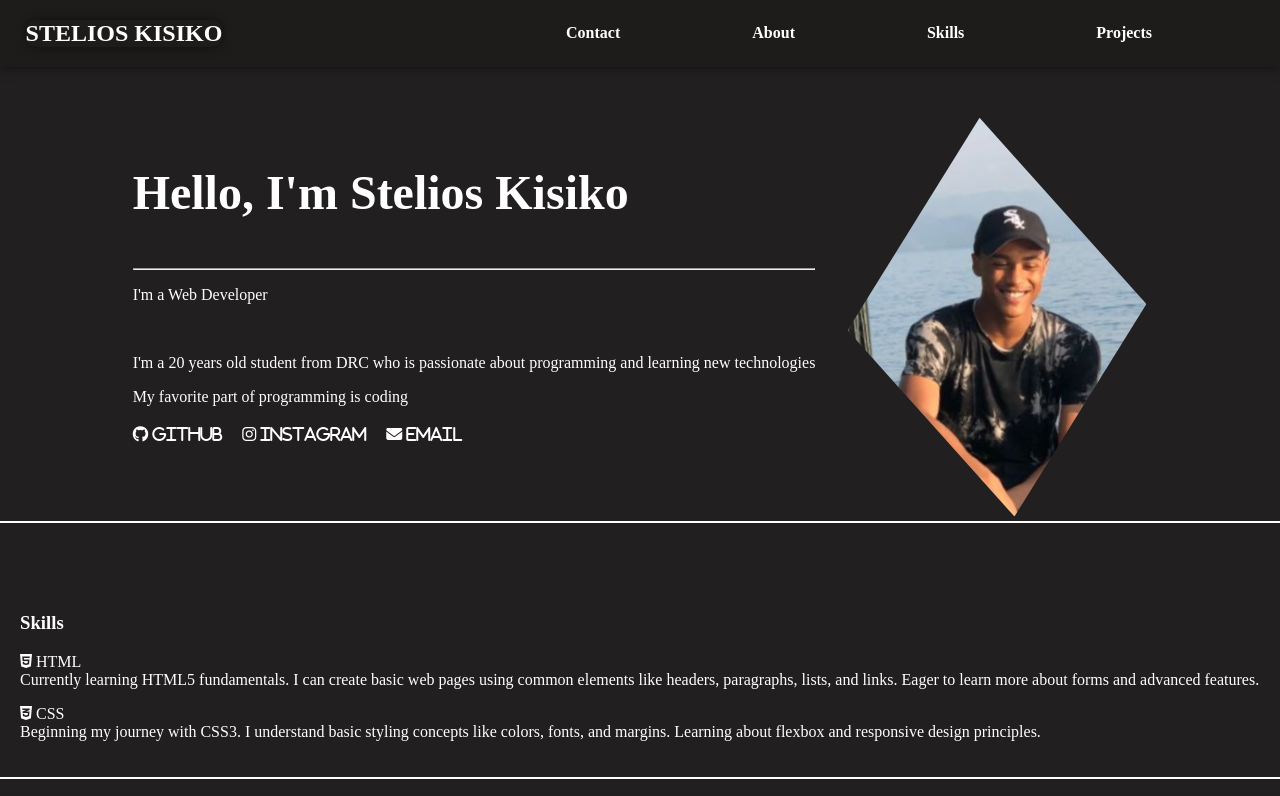
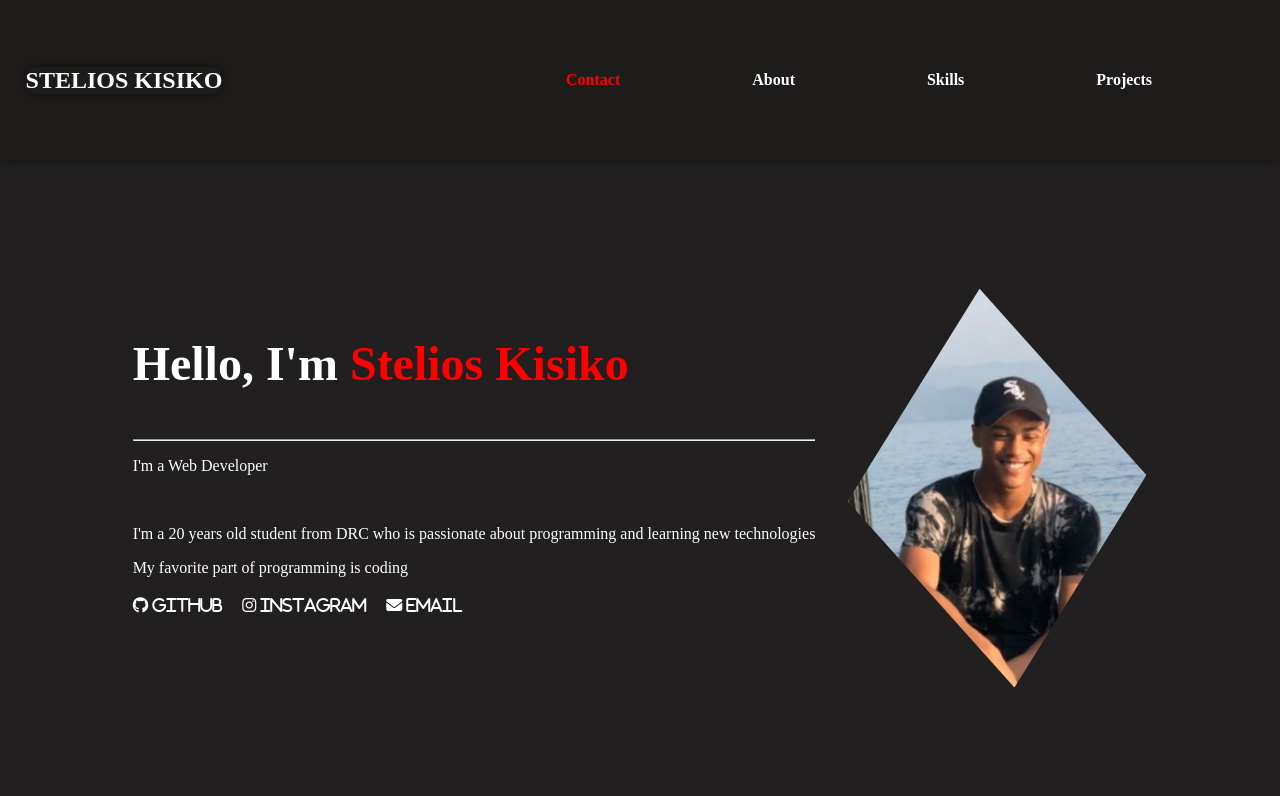
Before and after one commit to LordTwigo07/Portfollio-Stelios, a plain HTML site: page index.html in a window 1280 px wide. Shown: the top 796 px of the page. Drawn offline with Linux system fonts and the light colour scheme.

Commit message:
Version2

```diff
--- a/app.css
+++ b/app.css
@@ -19,7 +19,8 @@ main{
     background-color: rgb(30, 27, 27);
     color: white;
     text-decoration: none;
-    box-shadow: 0 0 10px 0 rgba(0, 0, 0, 0.5)
+    box-shadow: 0 0 10px 0 rgba(0, 0, 0, 0.5);
+    height : 20vh
 }
 .navbar li{
     display: inline-block;
@@ -28,7 +29,9 @@ main{
     color: white;
     font-weight: bold;
 }
-
+.navbar li span{
+    color: red;
+}
 .navbar li a {
     color: white;
     text-decoration: none;
@@ -50,14 +53,15 @@ main{
     align-items: center;
     padding: 0 20px;
     margin: 50px 0;
+    height: 70vh;
+    border: none;
 
 }
 .about-me h3{
     font-size: 3rem;
-
-
-
-
+}
+.about-me span{
+    color: red;
 }
 .about-me-content{
     display: flex;
@@ -81,7 +85,7 @@ main{
     margin-top: 20px;
     gap: 20px;
 }
-/* profile image */
+
 .profile-image {
     max-width: 300px;
     height: auto;
@@ -94,17 +98,16 @@ main{
 }
 
 .profile-image:hover {
-    transform: rotate(0deg) scale(1.05);
-    box-shadow:
-        0 15px 30px rgba(0, 0, 0, 0.3);
+    box-shadow:  0 15px 30px rgba(0, 0, 0, 0.3);
 }
 .skills-section{
     margin-left: 0;
     margin-right: 0;
     padding: 20px;
-    border-bottom: 2px solid white;
     width: 100vw;
     box-sizing: border-box;
+    background-color: rgb(38, 35, 35);
+    height:50vh;
 }
 
 #projects{
--- a/index.html
+++ b/index.html
@@ -17,7 +17,7 @@
 <nav class="navbar">
     <h1>STELIOS KISIKO</h1>
 <ul>
-    <li><a href="#contact">Contact</a></li>
+    <li><a href="#contact"><span>Contact</span></a></li>
     <li><a href="#about">About</a></li>
     <li><a href="#skills">Skills</a></li>
     <li><a href="#projects">Projects</a></li>
@@ -27,7 +27,7 @@
 <main class="about-me" id="about">
     <div class="about-me-content">
         <div class="about-me-info">
-            <h3>Hello, I'm Stelios Kisiko</h3>
+            <h3>Hello, I'm <span> Stelios Kisiko</span></h3>
             <hr>
             <p>I'm a Web Developer</p>
             <br>
```
